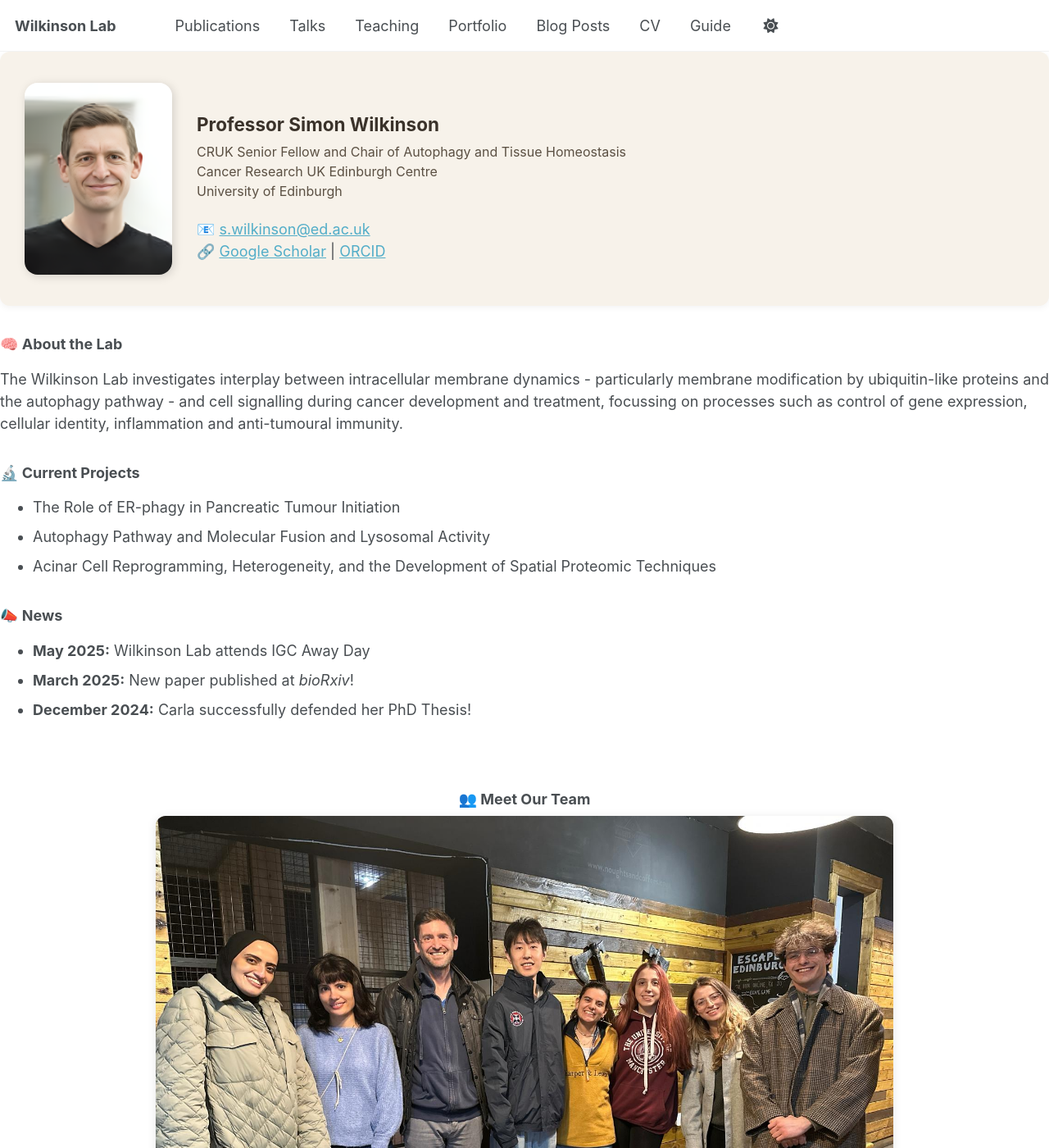
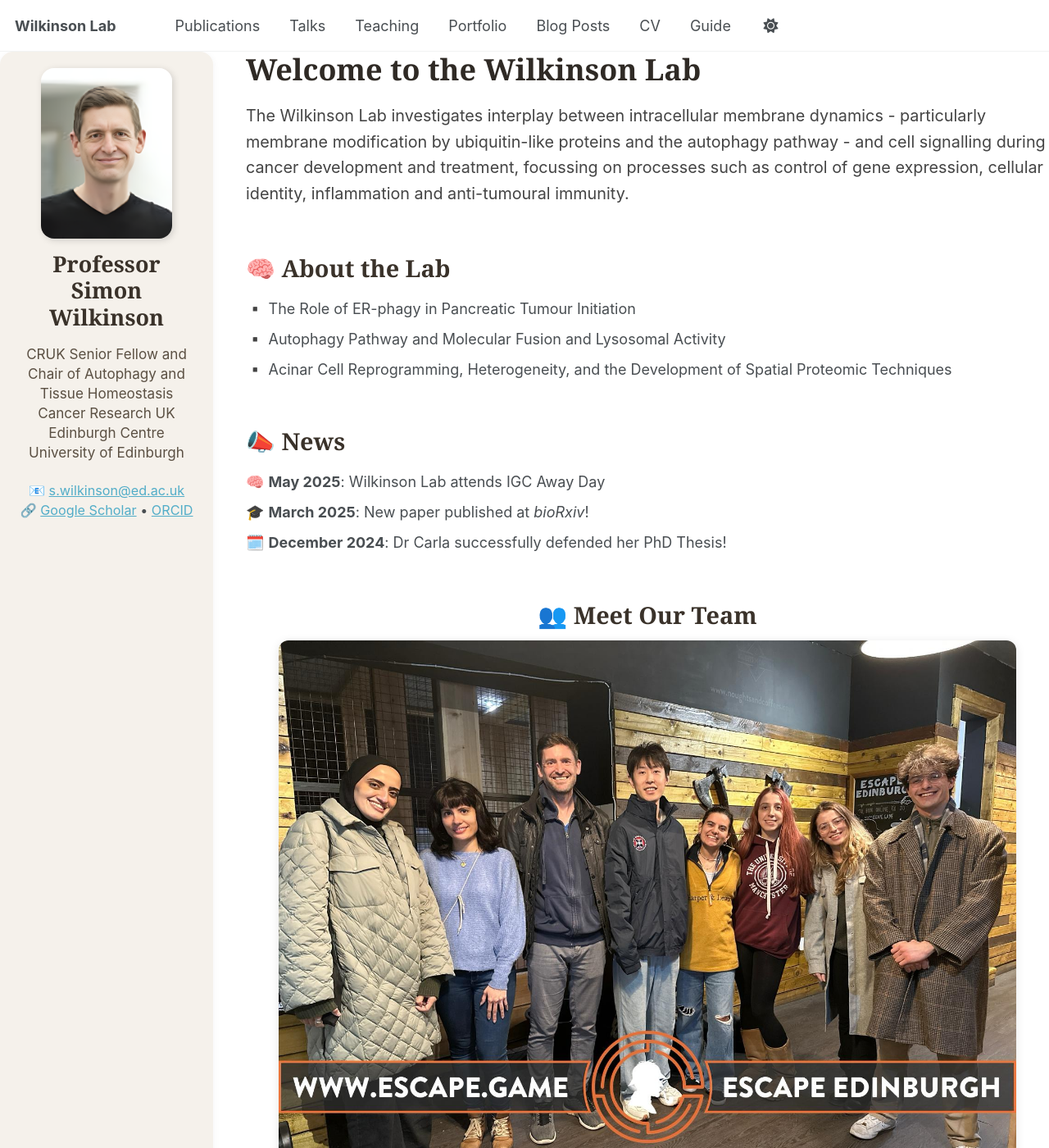
Before and after one commit to beeaak/beeaak.github.io, a Jekyll site: the page built from index.html, in a window 1280 px wide and 1400 px high. Shown: the whole window at 82% size. Built offline with Jekyll 4.4.1, drawn with Linux system fonts in a browser that asks for light colours.

Commit message:
Update index.html

```diff
--- a/index.html
+++ b/index.html
@@ -3,66 +3,64 @@ layout: default
 title: "Welcome to the Wilkinson Lab"
 ---
 
-<!-- 👇🏽 VISUAL SECTION WITH PI INFO -->
-<div style="background-color: #f7f2ea; padding: 30px; border-radius: 12px; box-shadow: 0 2px 8px rgba(0,0,0,0.05); display: flex; gap: 30px; align-items: center; flex-wrap: wrap; margin-bottom: 2em;">
+<!-- 🔶 SIDEBAR-STYLE PI INFO -->
+<div style="display: flex; gap: 40px; flex-wrap: wrap;">
 
-  <!-- 📸 PI PHOTO -->
-  <img src="/images/SW.png" alt="Professor Simon Wilkinson" style="width: 180px; border-radius: 16px; box-shadow: 2px 2px 12px rgba(0,0,0,0.15);">
+  <!-- 📸 PI PHOTO & INFO COLUMN -->
+  <div style="flex: 0 0 260px; background-color: #f5f1eb; padding: 20px; border-radius: 16px; box-shadow: 0 2px 10px rgba(0,0,0,0.05); text-align: center;">
 
-  <!-- 🧑🏽 PI INFO TEXT -->
-  <div style="flex: 1;">
-    <h2 style="margin-bottom: 8px; color: #3a322a;">Professor Simon Wilkinson</h2>
-    <p style="margin-top: 0; font-size: 16px; color: #5b5043;">
+    <img src="/images/SW.png" alt="Professor Simon Wilkinson" style="width: 160px; border-radius: 16px; margin-bottom: 15px; box-shadow: 2px 2px 8px rgba(0,0,0,0.15);">
+
+    <h2 style="margin: 0; font-size: 1.5em; color: #3a322a; font-family: 'Georgia', serif;">Professor Simon Wilkinson</h2>
+    <p style="font-size: 0.95em; color: #5b5043; line-height: 1.4;">
       CRUK Senior Fellow and Chair of Autophagy and Tissue Homeostasis<br>
       Cancer Research UK Edinburgh Centre<br>
       University of Edinburgh
     </p>
 
-    <!-- 📧 CONTACT & LINKS -->
-    <p>
-      📧 <a href="mailto:[**PIemail@university.edu**]">s.wilkinson@ed.ac.uk</a><br>
-      🔗 <a href="https://scholar.google.com/citations?user=XubuivEAAAAJ&hl=en">Google Scholar</a> |
+    <p style="font-size: 0.9em;">
+      📧 <a href="mailto:your@email.com">s.wilkinson@ed.ac.uk</a><br>
+      🔗 <a href="https://scholar.google.com/citations?user=XubuivEAAAAJ&hl=en">Google Scholar</a> •
       <a href="https://orcid.org/0000-0003-1082-8218">ORCID</a>
     </p>
   </div>
 
-</div>
+  <!-- 📄 MAIN CONTENT COLUMN -->
+  <div style="flex: 1; min-width: 300px;">
 
-<!-- 🧠 LAB INFO -->
-<div>
-  <h3>🧠 About the Lab</h3>
-  <p>The Wilkinson Lab investigates interplay between intracellular membrane dynamics - particularly membrane modification by ubiquitin-like proteins and the autophagy pathway - and cell signalling during cancer development and treatment, focussing on processes such as control of gene expression, cellular identity, inflammation and anti-tumoural immunity.</p>
+    <h1 style="font-family: 'Georgia', serif; font-size: 2em; color: #2f2a25; margin-top: 0;">Welcome to the Wilkinson Lab</h1>
+    <p style="font-size: 1.1em; color: #444; line-height: 1.6;">
+     The Wilkinson Lab investigates interplay between intracellular membrane dynamics - particularly membrane modification by ubiquitin-like proteins and the autophagy pathway - and cell signalling during cancer development and treatment, focussing on processes such as control of gene expression, cellular identity, inflammation and anti-tumoural immunity.
+    </p>
 
-  <h3>🔬 Current Projects</h3>
-  <ul>
-    <li>The Role of ER-phagy in Pancreatic Tumour Initiation</li>
-    <li>Autophagy Pathway and Molecular Fusion and Lysosomal Activity</li>
-    <li>Acinar Cell Reprogramming, Heterogeneity, and the Development of Spatial Proteomic Techniques</li>
-  </ul>
+    <h2 style="margin-top: 2em; font-family: 'Georgia', serif; font-size: 1.6em; color: #3a322a;">🧠 About the Lab</h2>
+    <ul style="list-style-type: none; padding-left: 0;">
+      <li style="margin-bottom: 10px;">▪️ The Role of ER-phagy in Pancreatic Tumour Initiation</li>
+      <li style="margin-bottom: 10px;">▪️ Autophagy Pathway and Molecular Fusion and Lysosomal Activity</li>
+      <li style="margin-bottom: 10px;">▪️ Acinar Cell Reprogramming, Heterogeneity, and the Development of Spatial Proteomic Techniques</li>
+    </ul>
 
-  <h3>📣 News</h3>
-  <ul>
-    <li><b>May 2025:</b> Wilkinson Lab attends IGC Away Day</li>
-    <li><b>March 2025:</b> New paper published at <i>bioRxiv</i>!</li>
-    <li><b>December 2024:</b> Carla successfully defended her PhD Thesis!</li>
-  </ul>
-</div>
+    <h2 style="margin-top: 2em; font-family: 'Georgia', serif; font-size: 1.6em; color: #3a322a;">📣 News</h2>
+    <ul style="list-style-type: none; padding-left: 0;">
+      <li style="margin-bottom: 10px;">🧠 <strong>May 2025</strong>: Wilkinson Lab attends IGC Away Day</li>
+      <li style="margin-bottom: 10px;">🎓 <strong>March 2025</strong>: New paper published at <i>bioRxiv</i>!</li>
+      <li style="margin-bottom: 10px;">🗓️ <strong>December 2024</strong>: Dr Carla successfully defended her PhD Thesis!</li>
+    </ul>
 
-<br>
+    <!-- 🖼️ TEAM PHOTO -->
+    <div style="margin-top: 2.5em; text-align: center;">
+      <h2 style="font-family: 'Georgia', serif; font-size: 1.6em; color: #3a322a;">👥 Meet Our Team</h2>
+      <img src="/images/SWteam.jpg" alt="Wilkinson Lab Group Photo" style="width: 100%; max-width: 900px; border-radius: 12px; box-shadow: 0 2px 12px rgba(0,0,0,0.1);">
+    </div>
 
-<!-- 🖼️ TEAM PHOTO SECTION -->
-<div style="text-align: center; margin-top: 40px;">
-  <h3>👥 Meet Our Team</h3>
-  <img src="/images/SWteam.jpg" alt="Wilkinson Lab Group Photo" style="width: 100%; max-width: 900px; border-radius: 12px; box-shadow: 0 2px 12px rgba(0,0,0,0.1);">
-</div>
+    <!-- 🎥 VIDEO -->
+    <div style="margin-top: 3em; text-align: center;">
+      <h2 style="font-family: 'Georgia', serif; font-size: 1.6em; color: #3a322a;">🎥 The Science Behind Our Work</h2>
+      <p style="color: #5b5043; font-size: 1em;">Watch this short video explaining the foundational research questions we explore at the Wilkinson Lab.</p>
+      <div style="position: relative; padding-bottom: 56.25%; height: 0; overflow: hidden; border-radius: 12px;">
+        <iframe src="https://www.youtube.com/watch?v=Gc9gx33GvF0" frameborder="0" allowfullscreen style="position: absolute; top: 0; left: 0; width: 100%; height: 100%; border-radius: 12px;"></iframe>
+      </div>
+    </div>
 
-<br><br>
-
-<!-- 🎥 INTRO VIDEO SECTION -->
-<div style="text-align: center; margin-top: 40px;">
-  <h3>🎥 The Science Behind Our Work</h3>
-  <p style="color: #5b5043;">Watch this short video explaining the foundational research questions we explore at the Wilkinson Lab.</p>
-  <div style="position: relative; padding-bottom: 56.25%; height: 0; overflow: hidden; border-radius: 12px;">
-    <iframe src="https://www.youtube.com/watch?v=Gc9gx33GvF0" frameborder="0" allowfullscreen style="position: absolute; top: 0; left: 0; width: 100%; height: 100%; border-radius: 12px;"></iframe>
   </div>
 </div>
```
